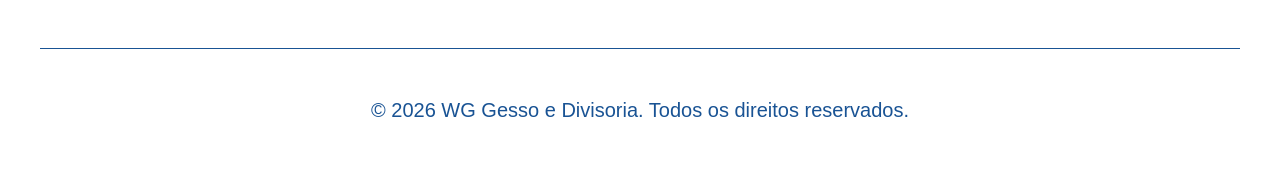
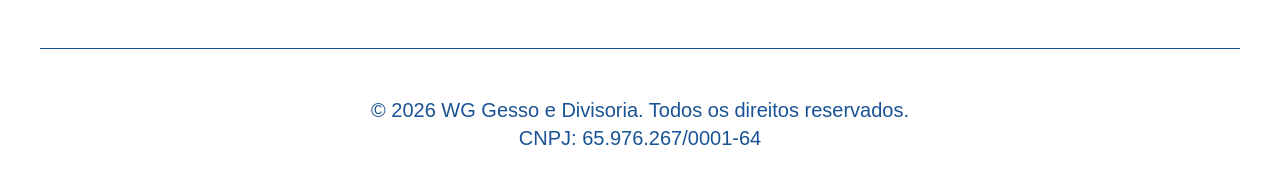
Before and after one commit to Epiled/wh-gesso-e-divisorias, a React (Vite) app: page / in a window 1280 px wide. Shown: the part 2829-3013 px from the top of the page. Built offline with nearby package versions, Linux system fonts and the light colour scheme.

Commit message:
chore(Footer): add CNPJ text

```diff
--- a/src/components/Footer/index.tsx
+++ b/src/components/Footer/index.tsx
@@ -86,6 +86,7 @@
         <FooterCopyright>
           {"© 2026 WG Gesso e Divisoria. Todos os direitos reservados."}
         </FooterCopyright>
+        <FooterCopyright>CNPJ: 65.976.267/0001-64</FooterCopyright>
       </FooterBottom>
     </FooterStyled>
   );
--- a/src/components/Footer/styles.ts
+++ b/src/components/Footer/styles.ts
@@ -110,7 +110,10 @@
 `
 
 export const FooterBottom = styled.div`
+  display: flex;
+  flex-direction: column;
   padding-top: 5rem;
+  gap: .5rem;
   border-top: .1rem solid var(--color-primary);
 `
 
```
